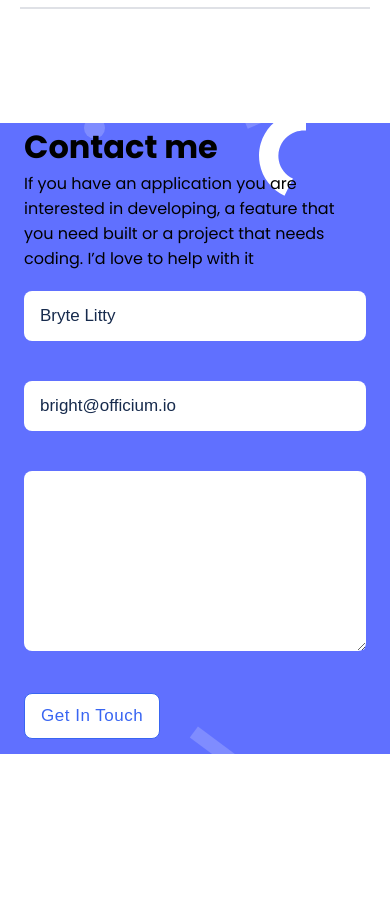
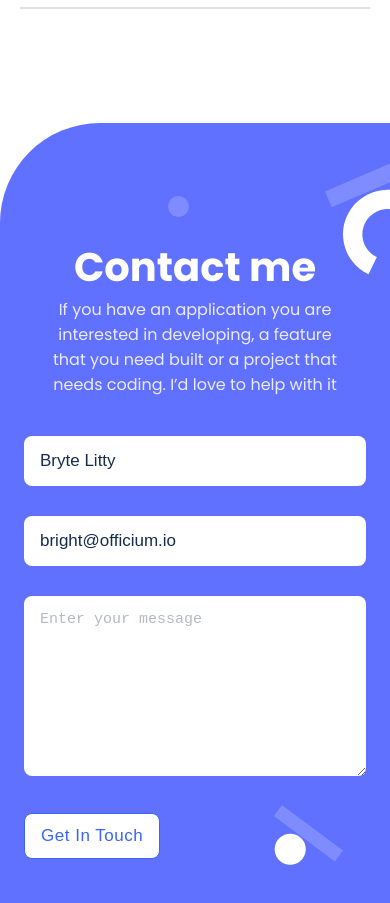
Before and after one commit to BryteLitty/portfolio-project, a website: page index.html in a window 390 px wide. Shown: the part 4367-5270 px from the top of the page. Before the commit the page ends 5145 px from the top, so only its background shows below. Drawn offline with Linux system fonts and the light colour scheme; a web font is replaced by a local one.

Commit message:
finish styling

```diff
--- a/index.html
+++ b/index.html
@@ -309,6 +309,7 @@
     <!--   End of About Section   -->
     <footer>
         <div class="footer-container">
+            <div class="wrapper">
                 <div class="text-container">
                     <h1>Contact me</h1>
                     <p>
@@ -333,7 +334,7 @@
 
                         <li>
                             <label for="message"></label>
-                        <textarea name="message" id="message" cols="30" rows="10"></textarea>
+                            <textarea name="message" id="message" placeholder="Enter your message" cols="30" rows="10"></textarea>
                         </li>
                        </ul>
 
@@ -341,6 +342,7 @@
                     </form>
                 </div>
             </div>
+        </div>
     </footer>
 </body>
 </html>
--- a/style.css
+++ b/style.css
@@ -215,14 +215,37 @@ body {
 
   footer {
     background-color: #6070FF;
-  }
-  .footer-container {
-    background: url(./images/contact-form-shape.svg) no-repeat 50% 50%;
+    padding-top: 0;
+    padding-bottom: 0;
+    border-radius: 100px 0 0 0;
   }
 
   .footer-container {
+    background: url(./images/contact-form-shape.svg) no-repeat 100% 30%;
+  }
+
+
+
+  footer .text-container {
     margin: 24px;
+    color: white;
+    text-align: center;
   }
+
+  footer .wrapper {
+    padding: 90px 0;
+    margin: 0 24px;
+  }
+  .text-container h1 {
+    font-size: 40px;
+    font-weight: 700;
+  }
+
+  .text-container p {
+    font-weight: 400;
+    color: #EBEBFF;
+  }
+
 
   input, textarea {
     background-color: #fff;
@@ -230,11 +253,12 @@ body {
     width: 100%;
     padding: 15px 16px;
     border-radius: 8px;
-    margin: 20px 0;
+    margin: 15px 0;
   }
 
   footer li {
     list-style-type: none;
+    margin: 0;
   }
 
   input[value] {
```
Lines whose indentation alone changed are shown as unchanged.
